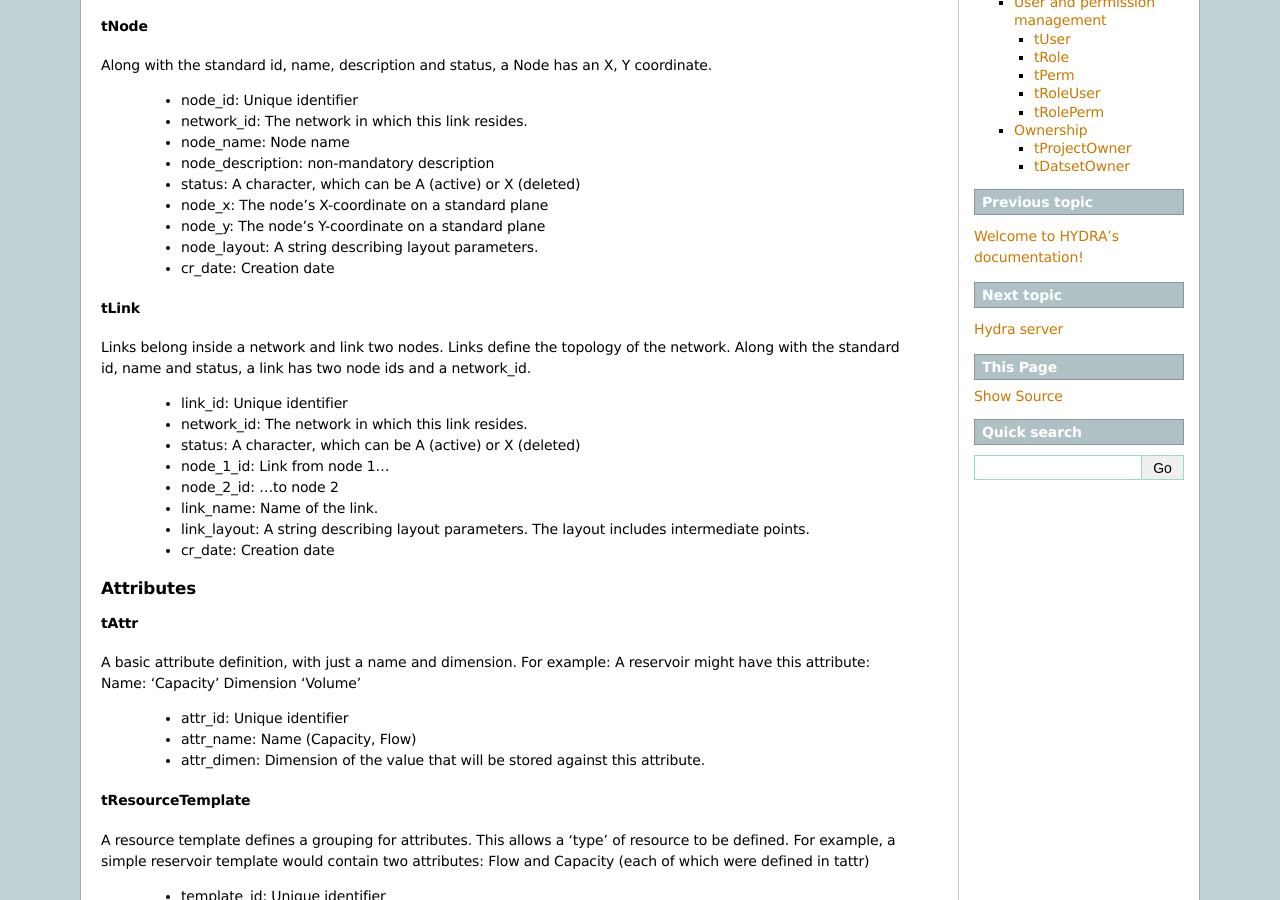
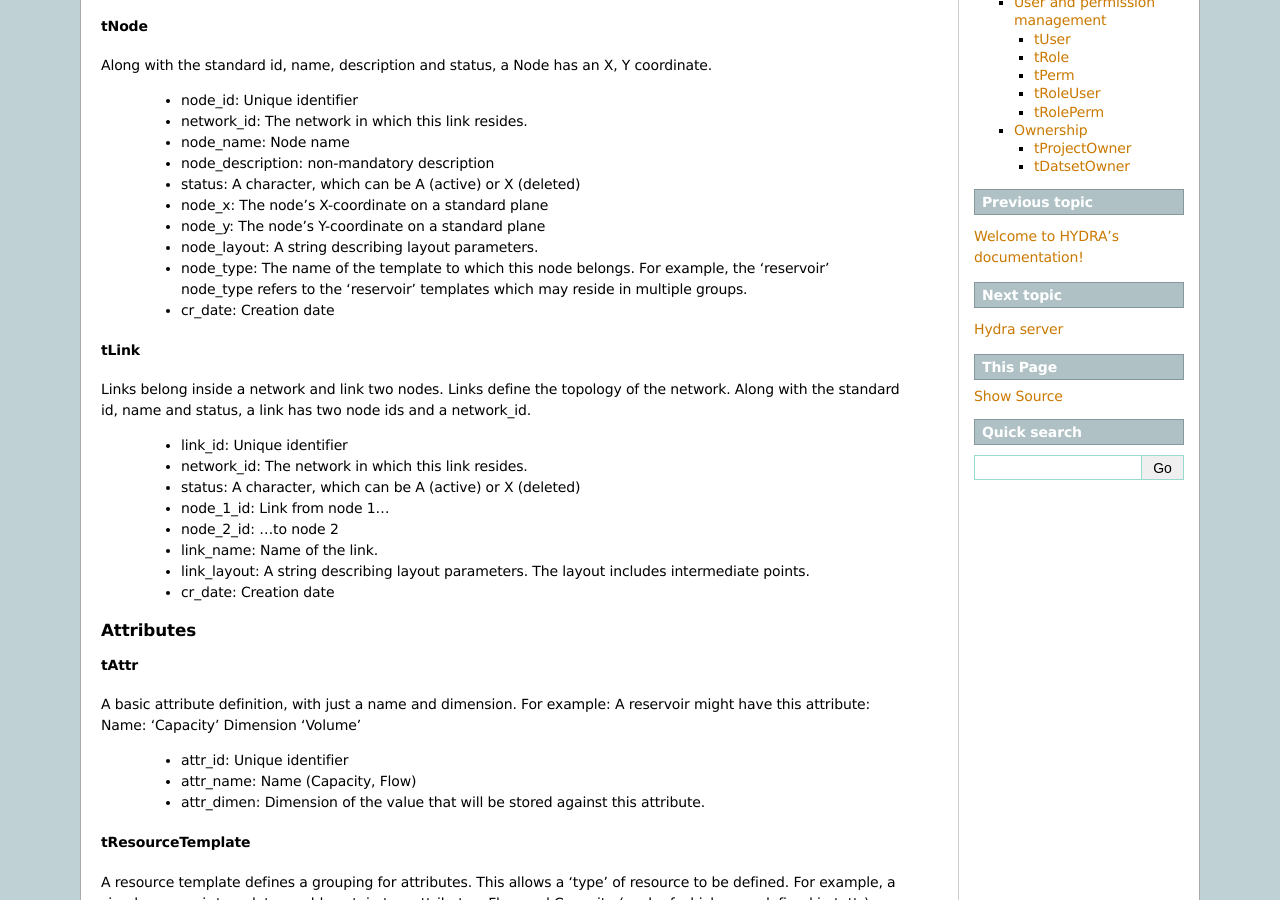
Before and after one commit to UMWRG/HydraPlatform, a Sphinx documentation site: the page built from doc/HydraDB/index.rst, in a window 1280 px wide and 900 px high, scrolled down 674 px. Built offline with Sphinx 7.4.7, drawn with Linux system fonts in a browser that asks for light colours; formulas are drawn with MathJax 3; pages that are not in the unit, such as notebooks, are missing from menus.

Commit message:
Add node_type documentation
git-svn-id: svn+ssh://ec2-54-229-95-247.eu-west-1.compute.amazonaws.com/home/svn/svnrepository/HYDRA@131 5b2e1b5e-a1f6-4386-8dd1-2f88c1042e8b

```diff
--- a/doc/HydraDB/index.rst
+++ b/doc/HydraDB/index.rst
@@ -51,6 +51,7 @@ and status, a Node has an X, Y coordinate.
  * node_x: The node's X-coordinate on a standard plane
  * node_y: The node's Y-coordinate on a standard plane
  * node_layout: A string describing layout parameters.
+ * node_type: The name of the template to which this node belongs. For example, the 'reservoir' node_type refers to the 'reservoir' templates which may reside in multiple groups.
  * cr_date: Creation date
 
 tLink
```
